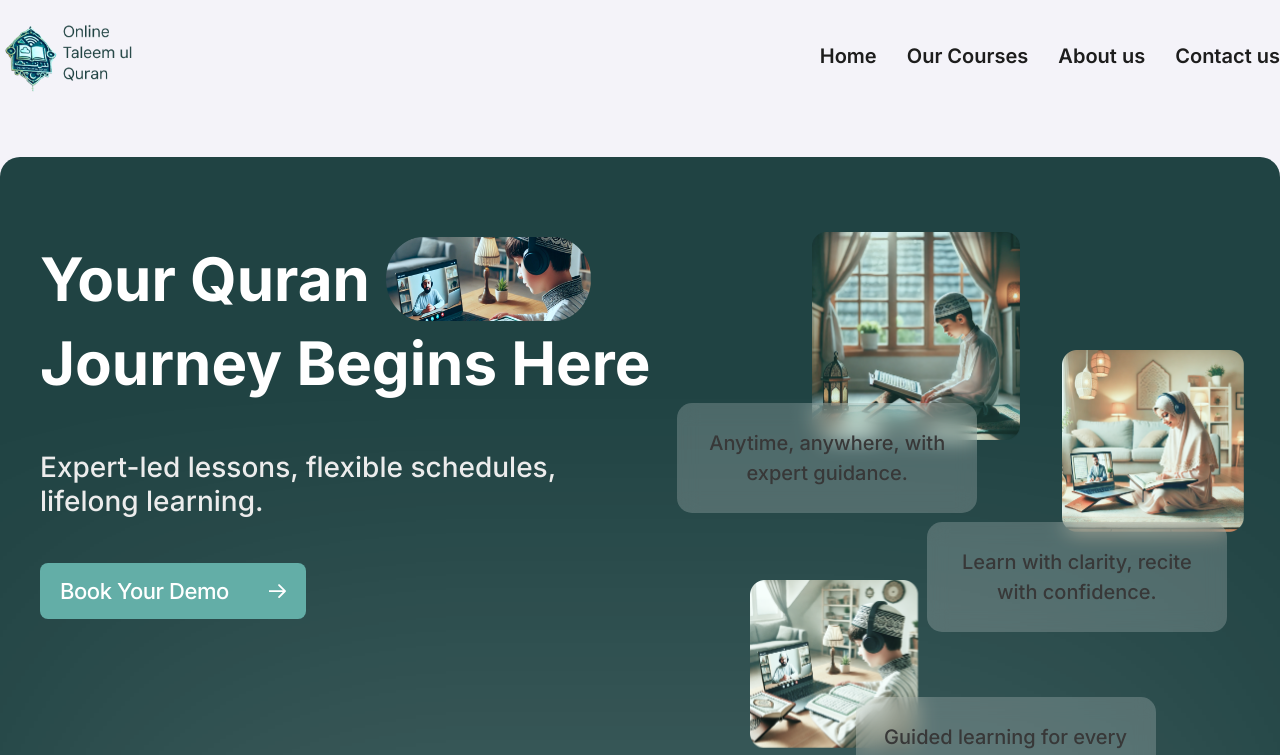
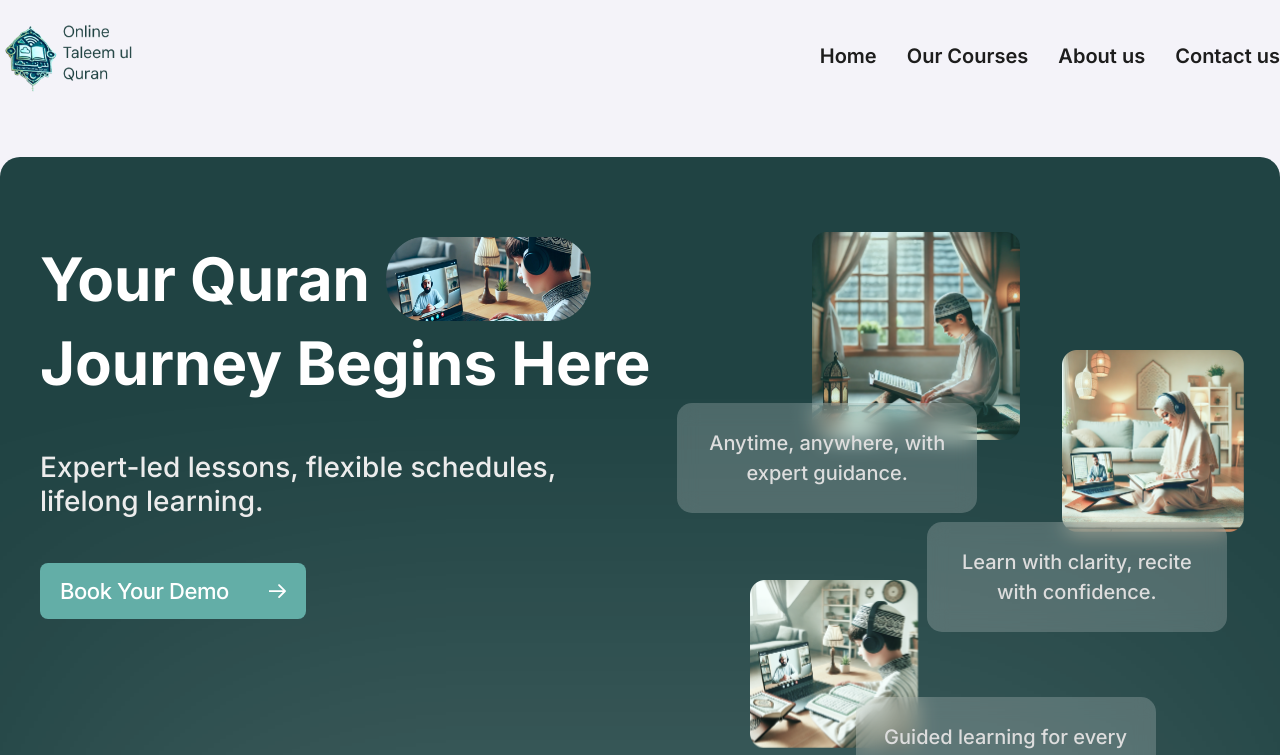
Before and after one commit to riyazz03/online-taleem-ul-quran, a Next.js app: page / in a window 1280 px wide. Shown: the top 755 px of the page. Built offline with nearby package versions, Linux system fonts and the light colour scheme.

Commit message:
home-cta updated

```diff
--- a/app/components/navbar.tsx
+++ b/app/components/navbar.tsx
@@ -17,7 +17,7 @@ const Navbar: React.FC = () => {
             <div className="nav-container">
                 <div className="nav-logo-wrapper">
                     <Image
-                        src="/images/temp-logo.png"
+                        src="/Images/temp-logo.png"
                         alt="nav-logo"
                         className="nav-logo"
                         height={72}
--- a/app/css/home-cta.css
+++ b/app/css/home-cta.css
@@ -67,7 +67,7 @@
   background-color: rgba(255, 255, 255, 0.20);
   border-radius: 15px;
   padding: 25px;
-  color: #383838;
+  color: #DDD;
   font-size: 20px;
   font-weight: 500;
   max-width: 300px;
```
